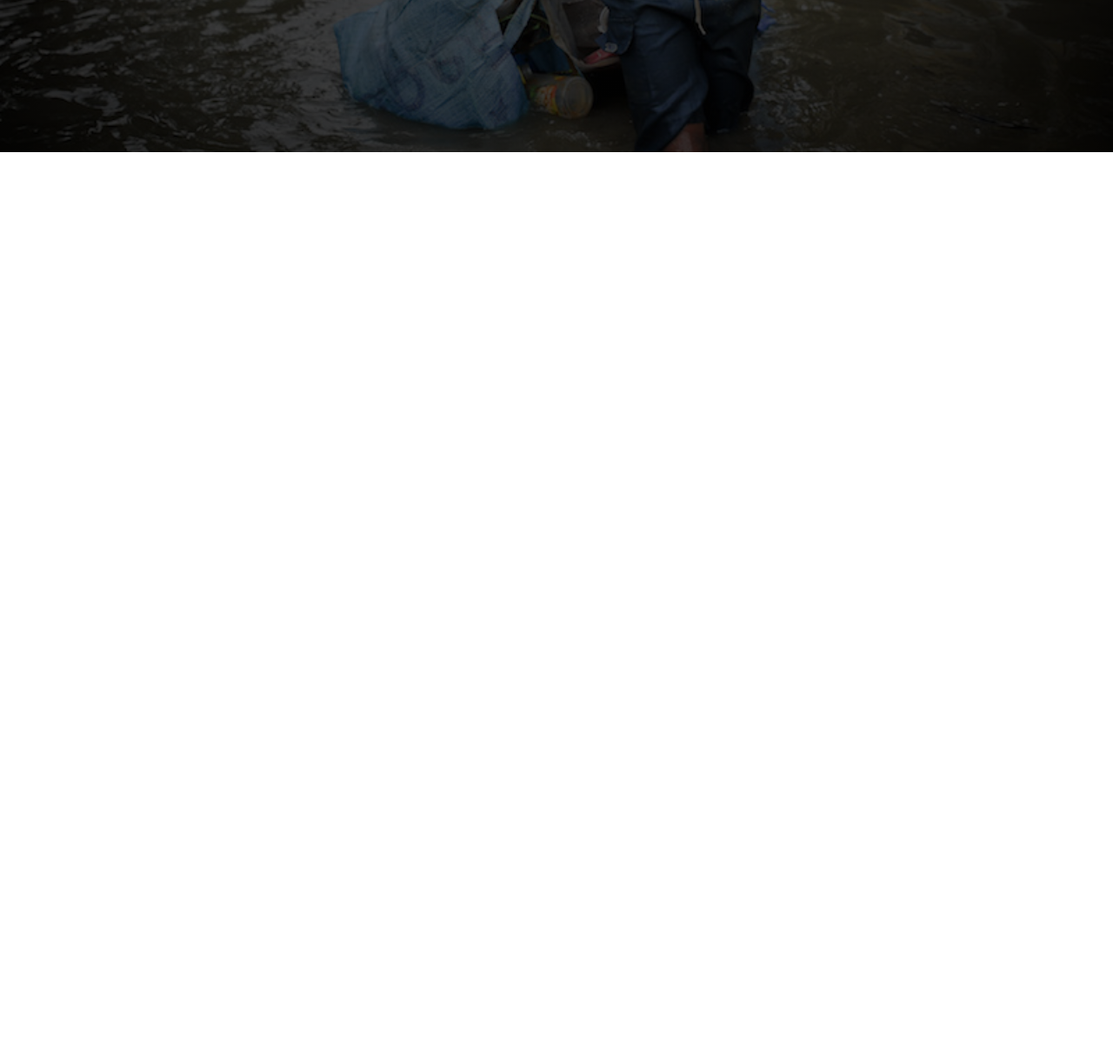
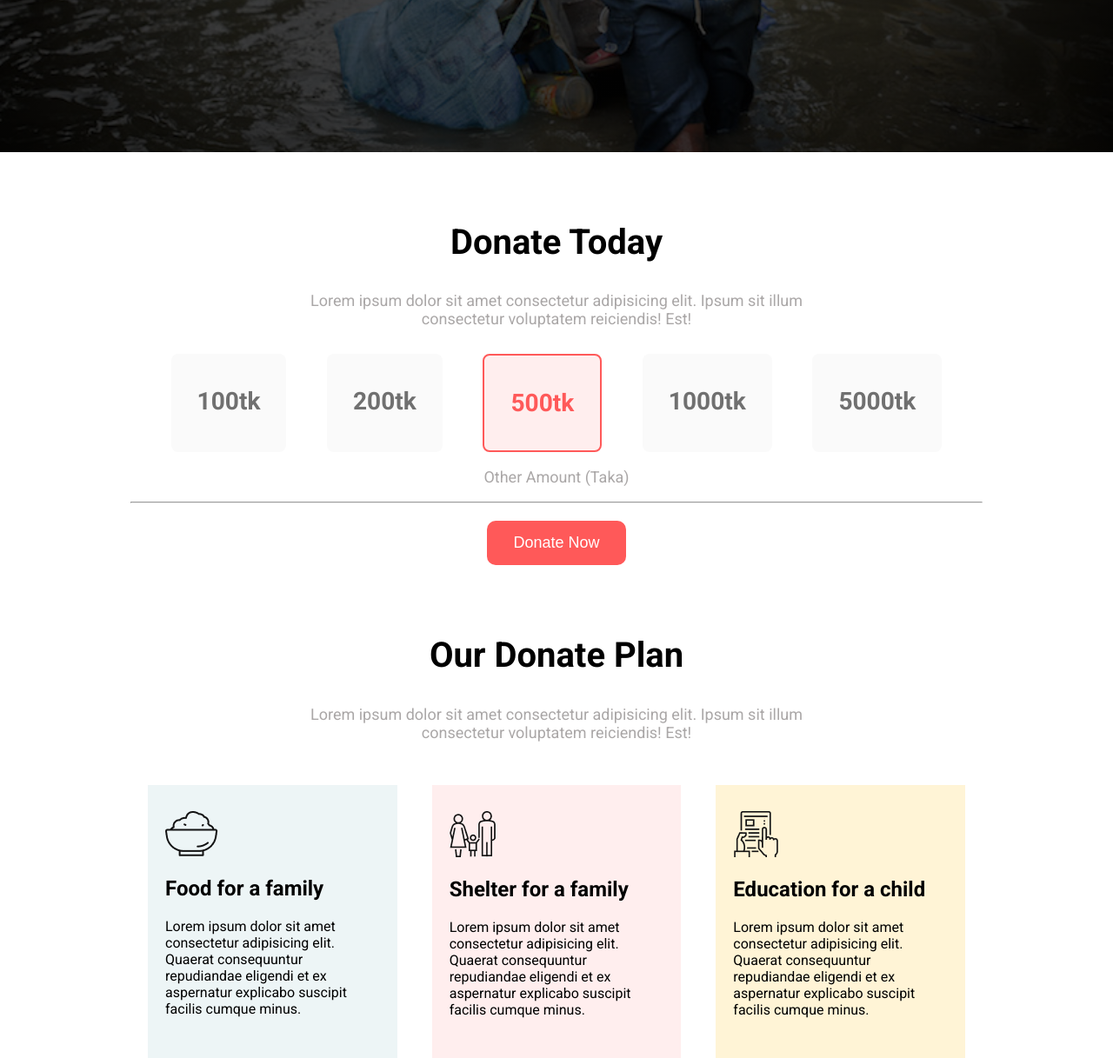
Before and after one commit to Ankan112/donate-now, a plain HTML site: page index.html in a window 1280 px wide. Shown: the part 625-1842 px from the top of the page at 87% size. Before the commit the page ends 800 px from the top, so only its background shows below. Drawn offline with Linux system fonts and the light colour scheme.

Commit message:
card section added

```diff
--- a/index.html
+++ b/index.html
@@ -20,6 +20,67 @@
             <button class="btn">Donate Now</button>
         </div>
     </section>
+    <section class="container">
+        <div class="second-section">
+            <h1 class="section-title">Donate Today</h1>
+            <p class="section-info">Lorem ipsum dolor sit amet consectetur adipisicing elit. Ipsum sit illum <br>
+                consectetur voluptatem
+                reiciendis!
+                Est!</p>
+            <div class="donate-wrapper">
+                <div class="single-item">
+                    <h3>100tk</h3>
+                </div>
+                <div class="single-item">
+                    <h3>200tk</h3>
+                </div>
+                <div id="donate-500" class="single-item">
+                    <h3>500tk</h3>
+                </div>
+                <div class="single-item">
+                    <h3>1000tk</h3>
+                </div>
+                <div class="single-item">
+                    <h3>5000tk</h3>
+                </div>
+            </div>
+            <p class="section-info">Other Amount (Taka)</p>
+            <hr>
+            <button class="btn">Donate Now</button>
+        </div>
+    </section>
+    <section class="container">
+        <div class="third-section">
+            <h1 class="section-title">Our Donate Plan</h1>
+            <p class="section-info">Lorem ipsum dolor sit amet consectetur adipisicing elit. Ipsum sit illum <br>
+                consectetur voluptatem
+                reiciendis!
+                Est!</p>
+            <div class="all-card">
+                <div id="Food" class="single-card">
+                    <div><img src="icons/food.png" alt=""></div>
+                    <h2>Food for a family</h2>
+                    <p>Lorem ipsum dolor sit amet consectetur adipisicing elit. Quaerat consequuntur repudiandae
+                        eligendi et ex aspernatur explicabo suscipit facilis cumque minus.</p>
+                </div>
+                <div id="shelter" class="single-card">
+                    <div><img src="icons/shelter.png" alt=""></div>
+                    <h2>Shelter for a family</h2>
+                    <p>Lorem ipsum dolor sit amet consectetur adipisicing elit. Quaerat consequuntur repudiandae
+                        eligendi et ex aspernatur explicabo suscipit facilis cumque minus.</p>
+                </div>
+                <div id="education" class="single-card">
+                    <div><img src="icons/Frame-1.png" alt=""></div>
+                    <h2>Education for a child</h2>
+                    <p>Lorem ipsum dolor sit amet consectetur adipisicing elit. Quaerat consequuntur repudiandae
+                        eligendi et ex aspernatur explicabo suscipit facilis cumque minus.</p>
+                </div>
+            </div>
+        </div>
+    </section>
+    <section>
+
+    </section>
 </body>
 
 </html>
--- a/style.css
+++ b/style.css
@@ -44,3 +44,73 @@ body {
     background-color: #FF5959;
     color: white;
 }
+
+.container {
+    margin-left: 150px;
+    margin-right: 150px;
+}
+
+.section-title {
+    font-size: 40px;
+    margin-top: 80px;
+}
+
+.second-section {
+    text-align: center;
+}
+
+.section-info {
+    color: #aaa7a7;
+    font-size: 18px;
+}
+
+.donate-wrapper {
+    display: flex;
+    justify-content: space-evenly;
+    margin-top: 30px;
+}
+
+.single-item {
+    background-color: #FAFAFA;
+    padding: 10px 30px;
+    color: #707070;
+    font-size: 24px;
+    border-radius: 8px;
+}
+
+#donate-500 {
+    background-color: #FFEEEE;
+    color: #FF5959;
+    border: 2px solid #FF5959;
+}
+
+hr {
+    margin-bottom: 20px;
+}
+
+.third-section {
+    text-align: center;
+}
+
+.all-card {
+    display: flex;
+    margin-top: 50px;
+}
+
+.single-card {
+    text-align: left;
+    padding: 30px 20px;
+    margin: 0px 20px;
+}
+
+#Food {
+    background-color: #EDF5F6;
+}
+
+#shelter {
+    background-color: #FFEEEE;
+}
+
+#education {
+    background-color: #FFF4D6;
+}
```
